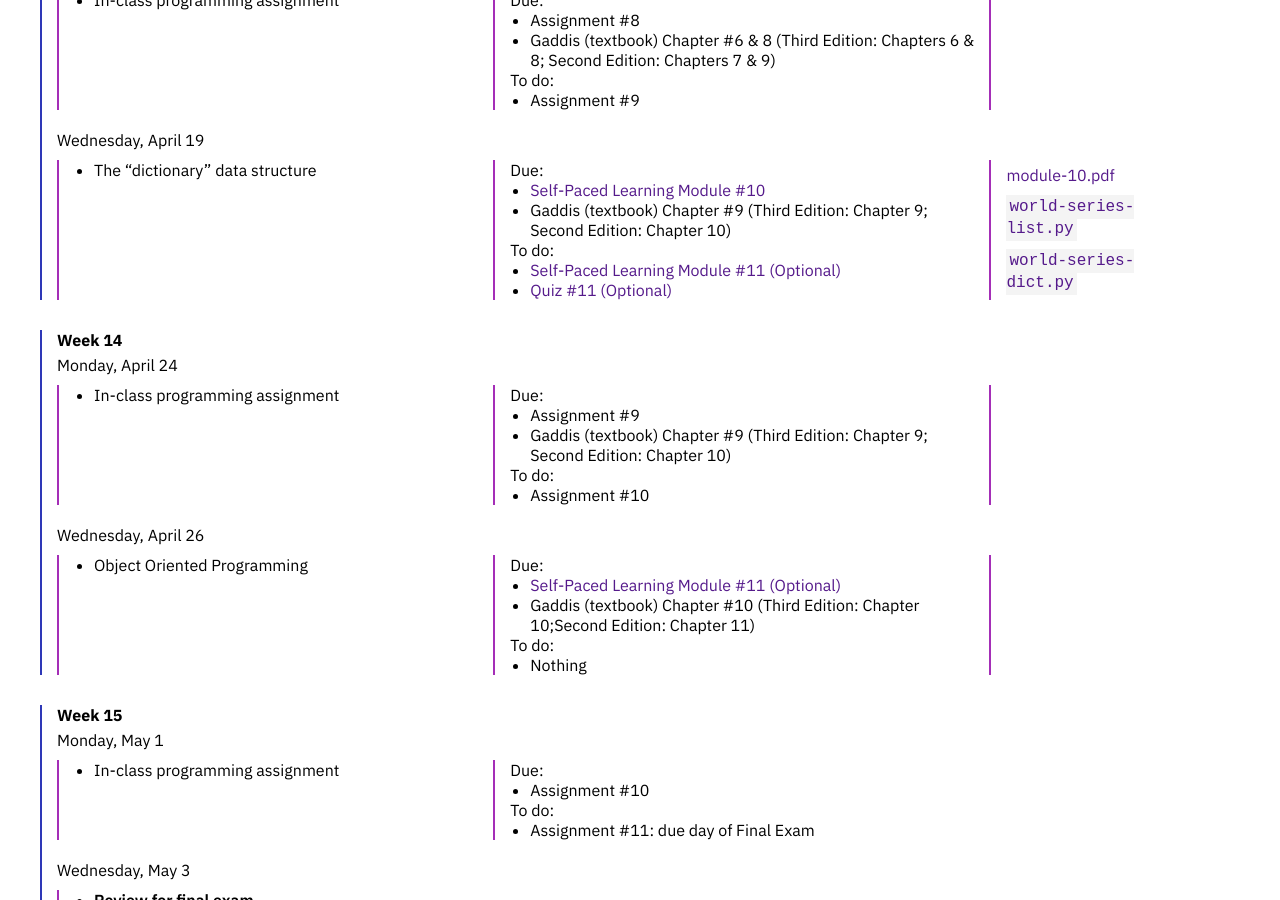
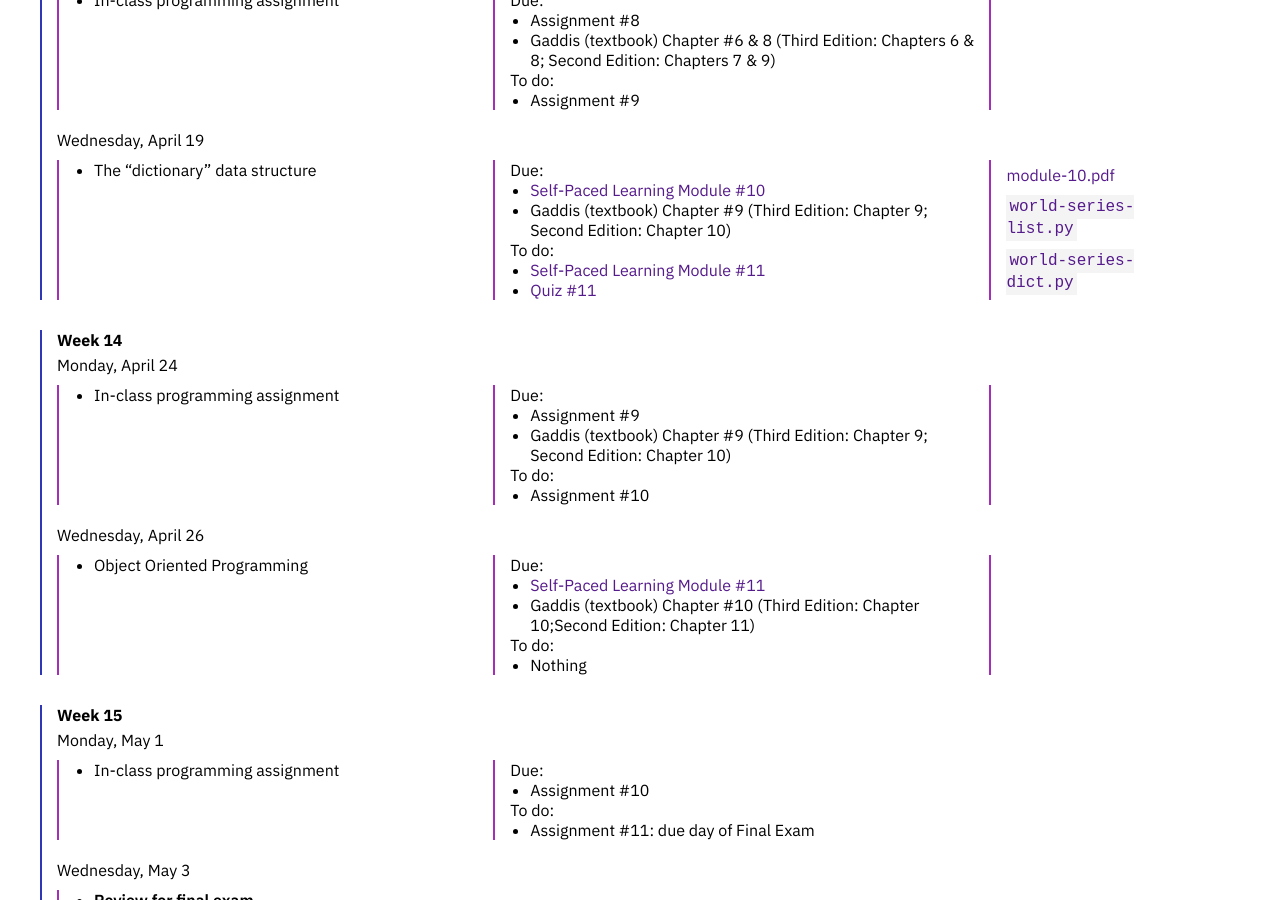
Before and after one commit to emilydidthis/CSCI-UA.0002-Spring23, a Jekyll site: the page built from schedule-MW.markdown, in a window 1280 px wide and 900 px high, scrolled down 4705 px. Built offline with Jekyll 4.4.1, drawn with Linux system fonts in a browser that asks for light colours.

Commit message:
NOT OPTIONAL

```diff
--- a/schedule-MW.markdown
+++ b/schedule-MW.markdown
@@ -718,8 +718,8 @@ Due:
 (Third Edition: Chapter 9; Second Edition: Chapter 10)
 
 To do:
-- [Self-Paced Learning Module #11 (Optional)](https://cs.nyu.edu/elearning/CSCI_UA_0002/module11.php)
-- [Quiz #11 (Optional)](https://brightspace.nyu.edu/d2l/home/223178)
+- [Self-Paced Learning Module #11 ](https://cs.nyu.edu/elearning/CSCI_UA_0002/module11.php)
+- [Quiz #11](https://brightspace.nyu.edu/d2l/home/223178)
 </div>
 <div class="week-column materials" markdown="1">
 
@@ -770,7 +770,7 @@ Wednesday, April 26
 
 ### Assigned
 Due:
-- [Self-Paced Learning Module #11 (Optional)](https://cs.nyu.edu/elearning/CSCI_UA_0002/module11.php)
+- [Self-Paced Learning Module #11 ](https://cs.nyu.edu/elearning/CSCI_UA_0002/module11.php)
 - Gaddis (textbook) Chapter #10
 (Third Edition: Chapter 10;Second Edition: Chapter 11)
 
--- a/schedule-TR.markdown
+++ b/schedule-TR.markdown
@@ -706,8 +706,8 @@ Due:
 (Third Edition: Chapter 9; Second Edition: Chapter 10)
 
 To do:
-- [Self-Paced Learning Module #11 (Optional)](https://cs.nyu.edu/elearning/CSCI_UA_0002/module11.php)
-- [Quiz #11 (Optional)](https://brightspace.nyu.edu/d2l/home/223178)
+- [Self-Paced Learning Module #11](https://cs.nyu.edu/elearning/CSCI_UA_0002/module11.php)
+- [Quiz #11](https://brightspace.nyu.edu/d2l/home/223178)
 </div>
 <div class="week-column materials" markdown="1">
 
@@ -761,7 +761,7 @@ Tuesday, April 25
 
 ### Assigned
 Due:
-- [Self-Paced Learning Module #11 (Optional)](https://cs.nyu.edu/elearning/CSCI_UA_0002/module11.php)
+- [Self-Paced Learning Module #11 ](https://cs.nyu.edu/elearning/CSCI_UA_0002/module11.php)
 - Gaddis (textbook) Chapter #10
 (Third Edition: Chapter 10;Second Edition: Chapter 11)
 
```
